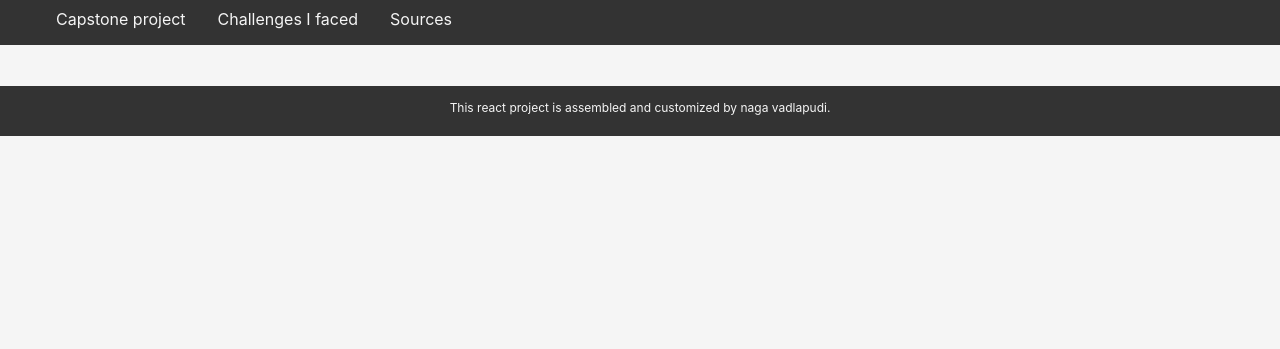
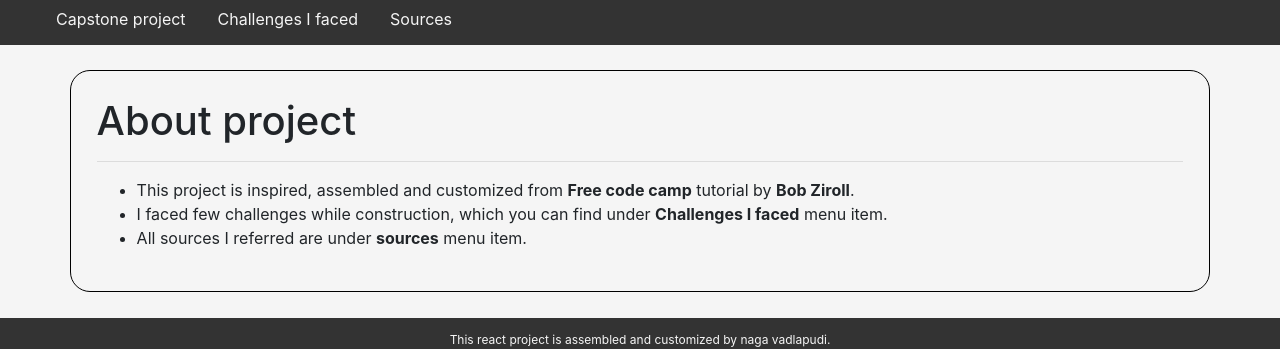
Before and after one commit to snigdhesh/react-course-customized, a React (Create React App) app: page / in a window 1280 px wide. Shown: the part 210-559 px from the top of the page. Built offline with nearby package versions, Linux system fonts and the light colour scheme.

Commit message:
adding appropriate routes to home pages

```diff
--- a/src/components/Header.js
+++ b/src/components/Header.js
@@ -20,7 +20,7 @@ class Header extends React.Component{
     render(){
         return (
             <header className="header">
-                <Link to="/home"><img id="logo" src="https://upload.wikimedia.org/wikipedia/commons/thumb/a/a7/React-icon.svg/1024px-React-icon.svg.png" alt="banner-logo"/></Link>
+                <Link to="/"><img id="logo" src="https://upload.wikimedia.org/wikipedia/commons/thumb/a/a7/React-icon.svg/1024px-React-icon.svg.png" alt="banner-logo"/></Link>
                 <p>Header</p>
                 <p style={{opacity: 0.5}}>This project is assembled and customized by Naga Vadlapudi</p>
             </header>
--- a/src/components/MyInfo.js
+++ b/src/components/MyInfo.js
@@ -30,7 +30,7 @@ function MyInfo(){
               <Route path="/pieces" component={State}/>
               <Route path="/pieces" component={Auth}/>
           <Switch>
-              <Route exact path="/home" component={HomeComponent}/>
+              <Route exact path="/" component={HomeComponent}/>
               <Route path="/main" component={MainContent}/>
               <Route path="/conditional" component={ConditionalRendering}/>
               <Route path="/forms" component={FormsComponent}/>
```
